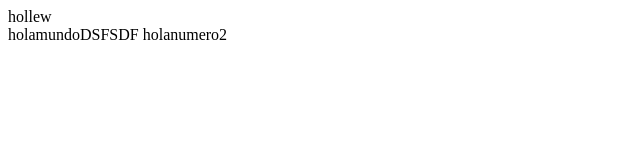
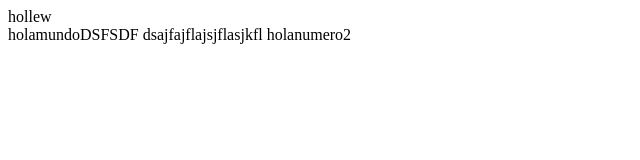
Before and after one commit to DuglasCh/NewProyect, a plain HTML site: page index.html in a window 1280 px wide. Shown: the whole page, without its empty margins (0-640 px from the left). Drawn offline with Linux system fonts and the light colour scheme.

Commit message:
otrocomitduglas

```diff
--- a/index.html
+++ b/index.html
@@ -9,7 +9,7 @@
     <div>
         holamundoDSFSDF
 
-
+     dsajfajflajsjflasjkfl
 
 
 
```
